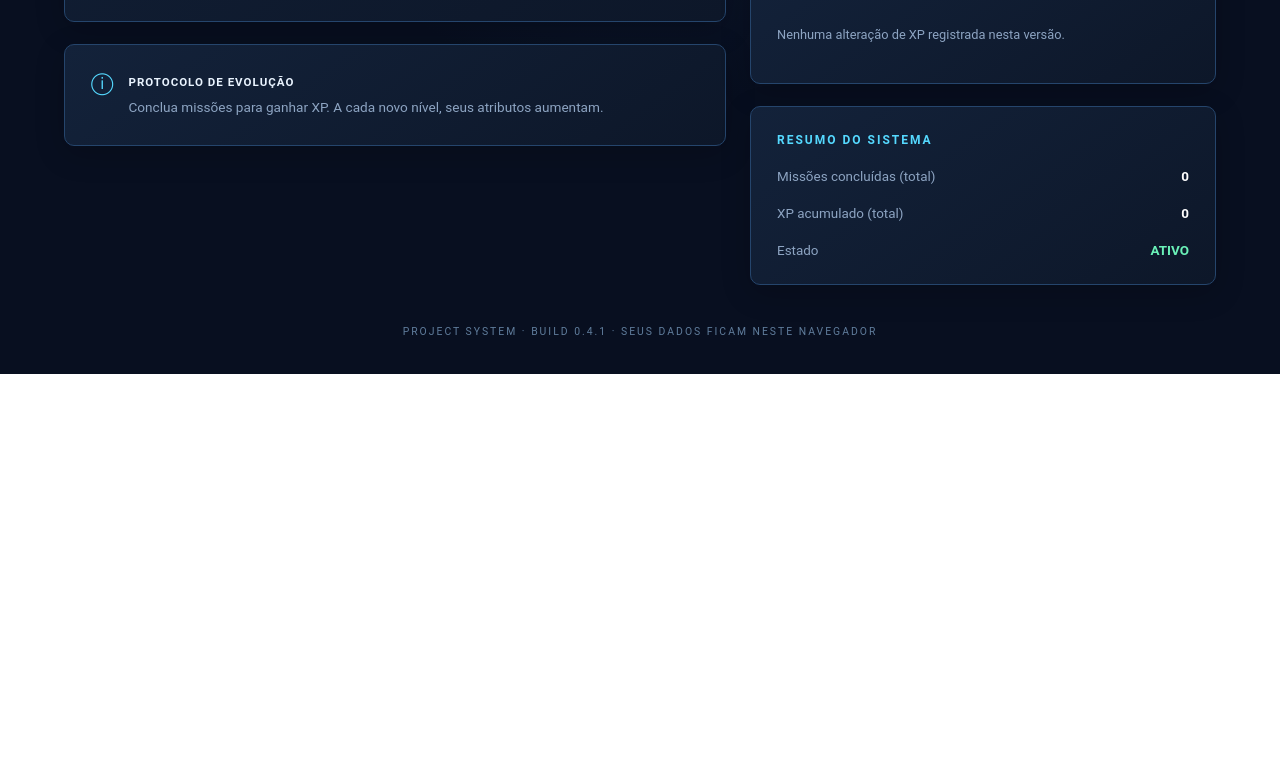
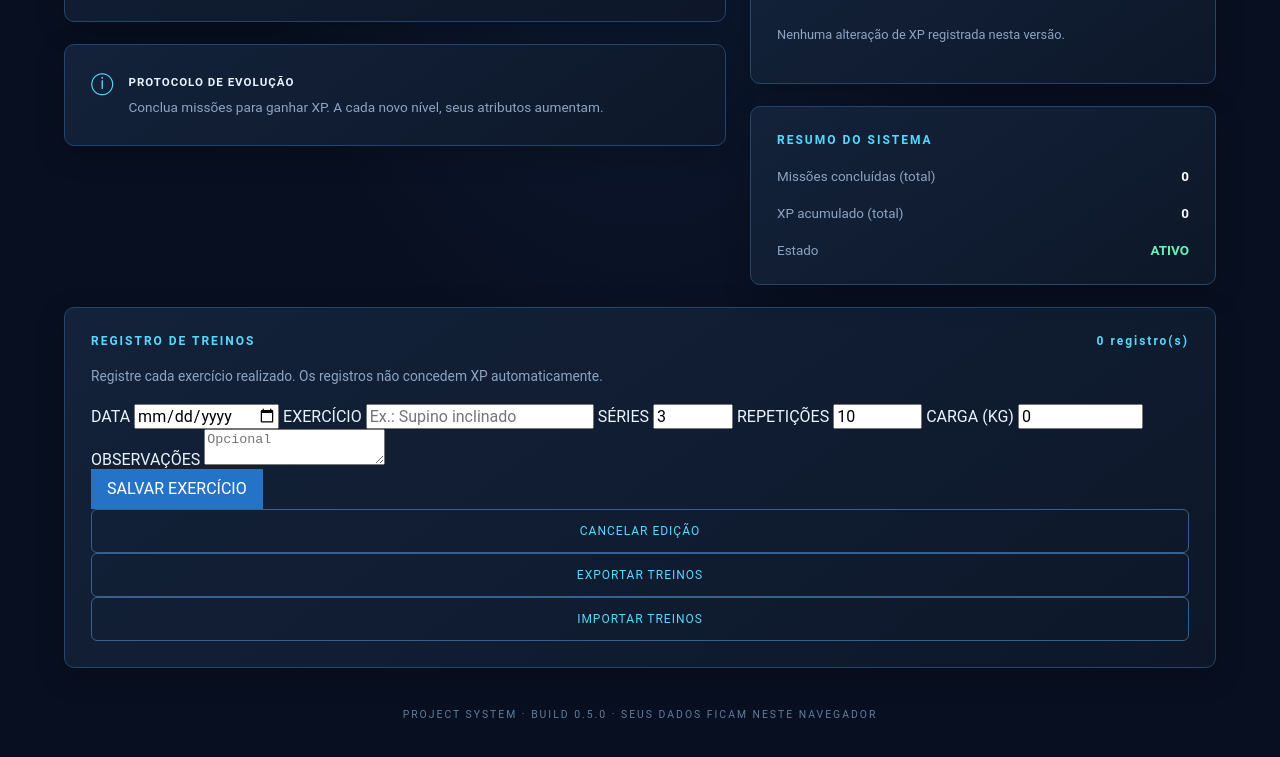
Before and after one commit to lipetocode/systemSoloLeveling, a website: page index.html in a window 1280 px wide. Shown: the part 786-1543 px from the top of the page. Before the commit the page ends 1160 px from the top, so only its background shows below. Drawn offline with Linux system fonts and the light colour scheme; some icons are missing.

Commit message:
Add files via upload

```diff
--- a/index.html
+++ b/index.html
@@ -10,11 +10,12 @@
   <link rel="stylesheet" href="css/style.css">
   <script defer src="js/local-ui.js"></script>
   <script defer src="js/system-classic.js"></script>
+  <script defer src="js/workouts.js"></script>
 </head>
 <body>
   <header class="topbar">
     <div class="container topbar-inner">
-      <a class="brand" href="#inicio" aria-label="SYSTEM início"><span class="brand-mark">◆</span> SYSTEM <span class="version">v0.4.1</span></a>
+      <a class="brand" href="#inicio" aria-label="SYSTEM início"><span class="brand-mark">◆</span> SYSTEM <span class="version">v0.5.0</span></a>
       <span class="connection"><span class="online-dot"></span> PLAYER ONLINE</span>
     </div>
   </header>
@@ -57,7 +58,22 @@
         <div class="panel summary-panel"><div class="panel-heading">RESUMO DO SISTEMA</div><div class="summary-row"><span>Missões concluídas (total)</span><strong id="totalQuests">0</strong></div><div class="summary-row"><span>XP acumulado (total)</span><strong id="totalXp">0</strong></div><div class="summary-row"><span>Estado</span><strong class="active">ATIVO</strong></div></div>
       </section>
     </div>
-    <footer>PROJECT SYSTEM · BUILD 0.4.1 · SEUS DADOS FICAM NESTE NAVEGADOR</footer>
+    <section class="panel workout-panel" id="treinos" aria-labelledby="workoutHeading">
+      <div class="panel-heading"><span id="workoutHeading">REGISTRO DE TREINOS</span><span id="workoutCount">0 registro(s)</span></div>
+      <p class="quest-description">Registre cada exercício realizado. Os registros não concedem XP automaticamente.</p>
+      <form id="workoutForm" class="workout-form">
+        <label>DATA <input id="workoutDate" type="date" required></label>
+        <label>EXERCÍCIO <input id="workoutExercise" type="text" maxlength="80" placeholder="Ex.: Supino inclinado" required></label>
+        <label>SÉRIES <input id="workoutSets" type="number" min="1" max="30" step="1" value="3" required></label>
+        <label>REPETIÇÕES <input id="workoutReps" type="number" min="1" max="200" step="1" value="10" required></label>
+        <label>CARGA (KG) <input id="workoutWeight" type="number" min="0" max="1000" step="0.01" value="0" required></label>
+        <label class="workout-wide">OBSERVAÇÕES <textarea id="workoutNotes" maxlength="300" rows="2" placeholder="Opcional"></textarea></label>
+        <div class="workout-buttons"><button type="submit" class="btn system-btn" id="workoutSubmit">SALVAR EXERCÍCIO</button><button type="button" class="btn-flat outline-btn" id="workoutCancel">CANCELAR EDIÇÃO</button></div>
+      </form>
+      <div class="workout-buttons"><button type="button" class="btn-flat outline-btn" id="exportWorkouts">EXPORTAR TREINOS</button><button type="button" class="btn-flat outline-btn" id="importWorkouts">IMPORTAR TREINOS</button><input type="file" id="workoutFile" accept=".json,application/json" hidden></div>
+      <div id="workoutList" class="workout-list" aria-live="polite"></div>
+    </section>
+    <footer>PROJECT SYSTEM · BUILD 0.5.0 · SEUS DADOS FICAM NESTE NAVEGADOR</footer>
   </main>
   <div id="profileModal" class="modal profile-modal"><div class="modal-content"><h4>EDITAR JOGADOR</h4><form id="profileForm"><div class="input-field"><input id="nameInput" type="text" maxlength="32" required><label for="nameInput">Nome do jogador</label></div><div class="input-field"><select id="classInput"><option value="INICIANTE">Iniciante</option><option value="GUERREIRO">Guerreiro</option><option value="SENTINELA">Sentinela</option></select><label>Classe</label></div><button class="btn system-btn" type="submit">SALVAR PERFIL</button></form></div><div class="modal-footer"><button type="button" class="modal-close btn-flat">CANCELAR</button></div></div>
 </body>
--- a/package.json
+++ b/package.json
@@ -1,9 +1,9 @@
 {
   "name": "system-fitness",
-  "version": "0.4.0",
+  "version": "0.5.0",
   "private": true,
   "type": "module",
   "scripts": {
-    "test": "node --test tests/*.test.mjs"
+    "test": "node --test tests/*"
   }
 }
```
